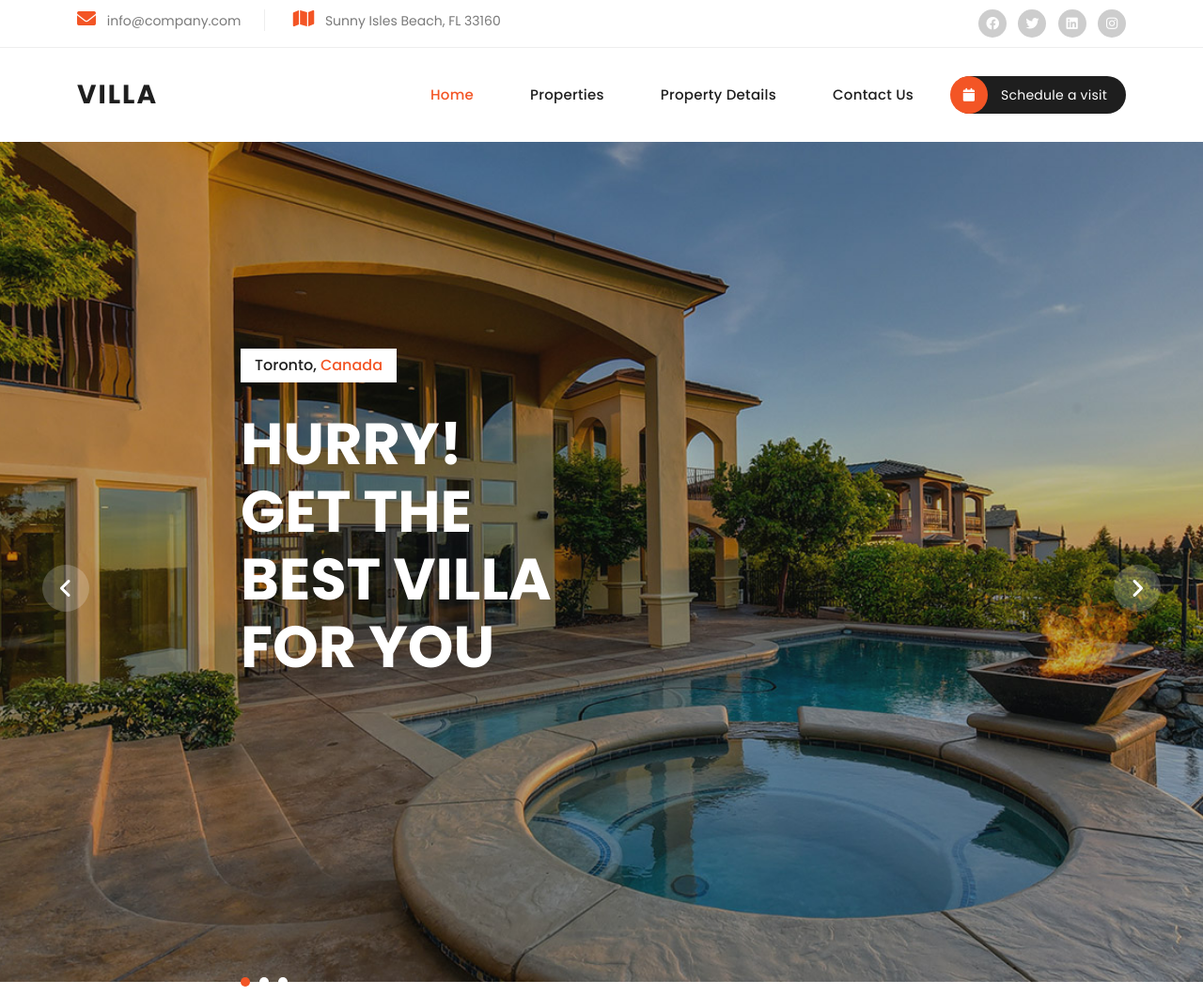
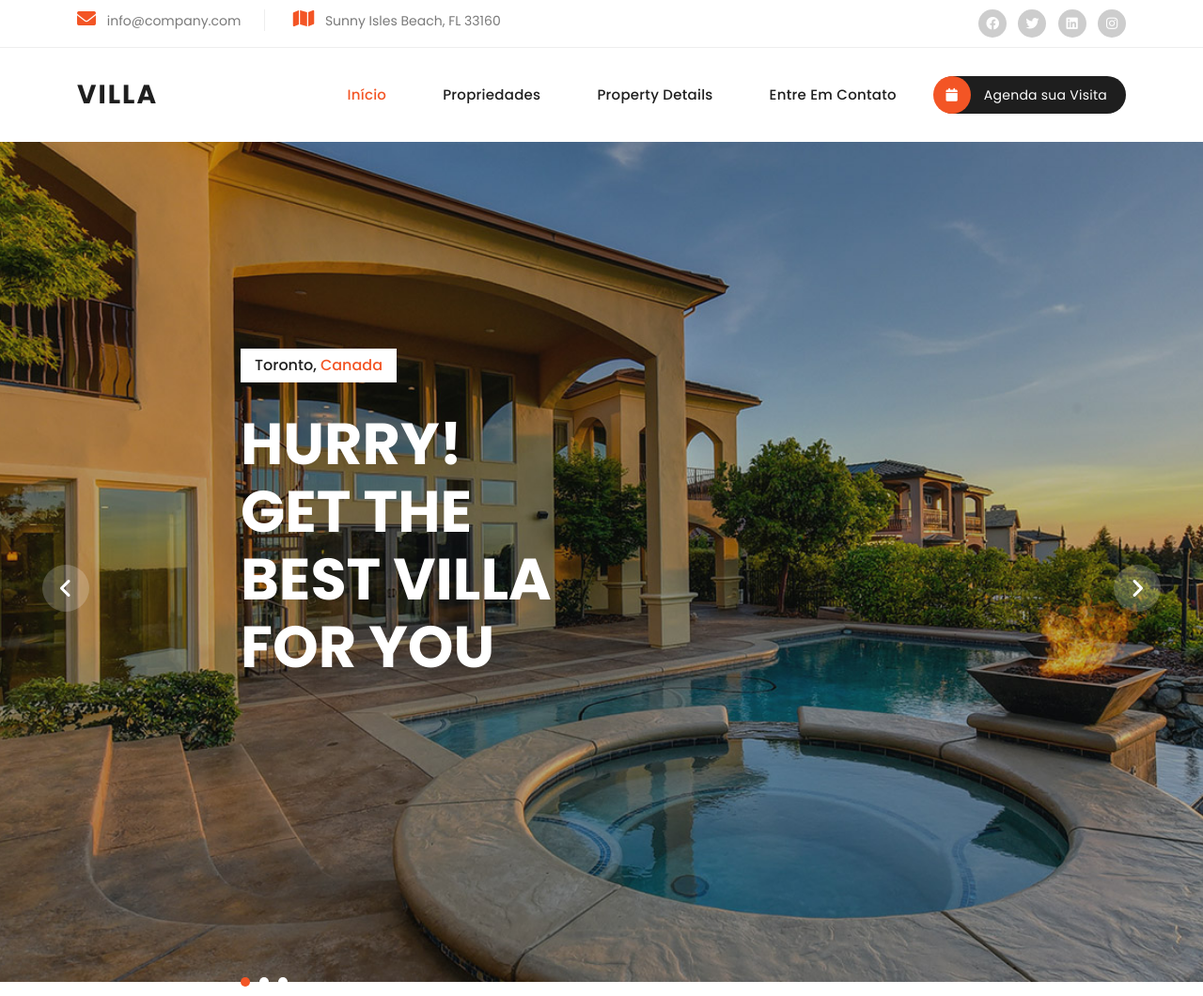
Before and after one commit to joao-pfs/siteCASAS, a plain HTML site: page index.html in a window 1280 px wide. Shown: the top 1060 px of the page at 94% size. Drawn offline with nearby package versions, Linux system fonts and the light colour scheme.

Commit message:
atualização a

```diff
--- a/index.html
+++ b/index.html
@@ -77,11 +77,11 @@ https://templatemo.com/tm-591-villa-agency
                     <!-- ***** Logo End ***** -->
                     <!-- ***** Menu Start ***** -->
                     <ul class="nav">
-                      <li><a href="index.html" class="active">Home</a></li>
-                      <li><a href="properties.html">Properties</a></li>
+                      <li><a href="index.html" class="active">Início</a></li>
+                      <li><a href="properties.html">Propriedades</a></li>
                       <li><a href="property-details.html">Property Details</a></li>
-                      <li><a href="contact.html">Contact Us</a></li>
-                      <li><a href="#"><i class="fa fa-calendar"></i> Schedule a visit</a></li>
+                      <li><a href="contact.html">Entre em contato</a></li>
+                      <li><a href="#"><i class="fa fa-calendar"></i> Agenda sua Visita</a></li>
                   </ul>
                     <a class='menu-trigger'>
                         <span>Menu</span>
```
